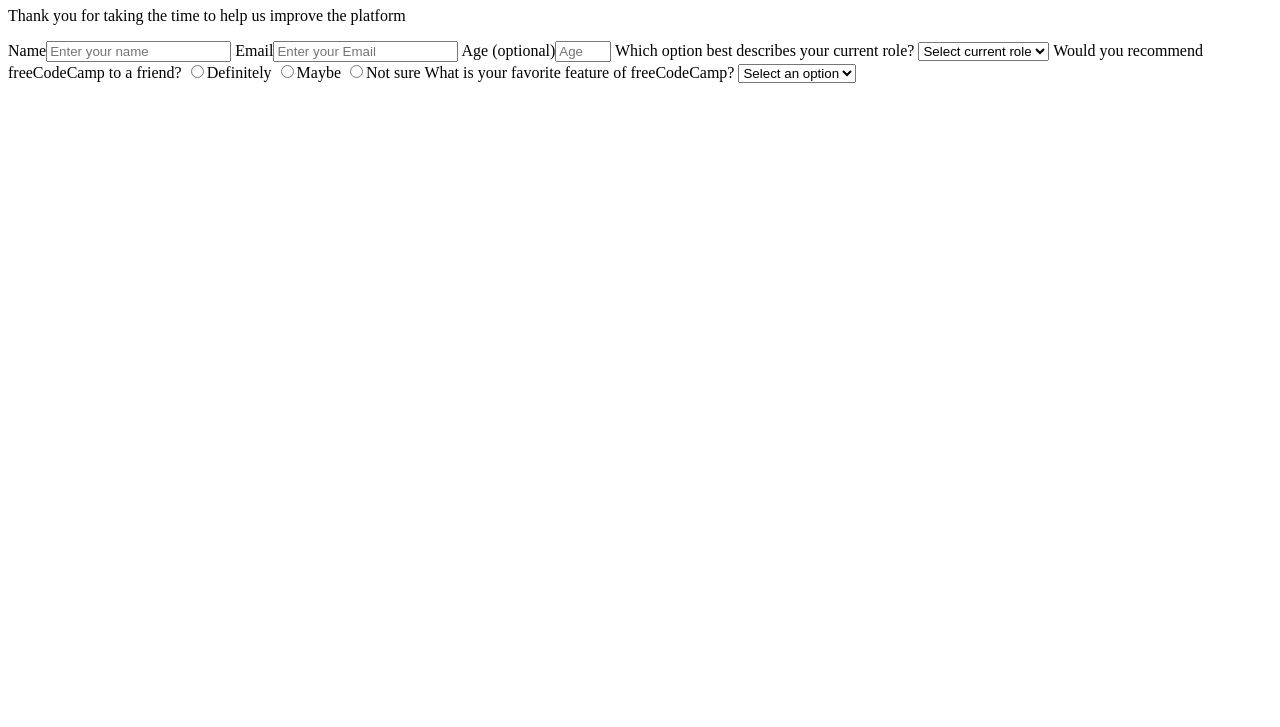
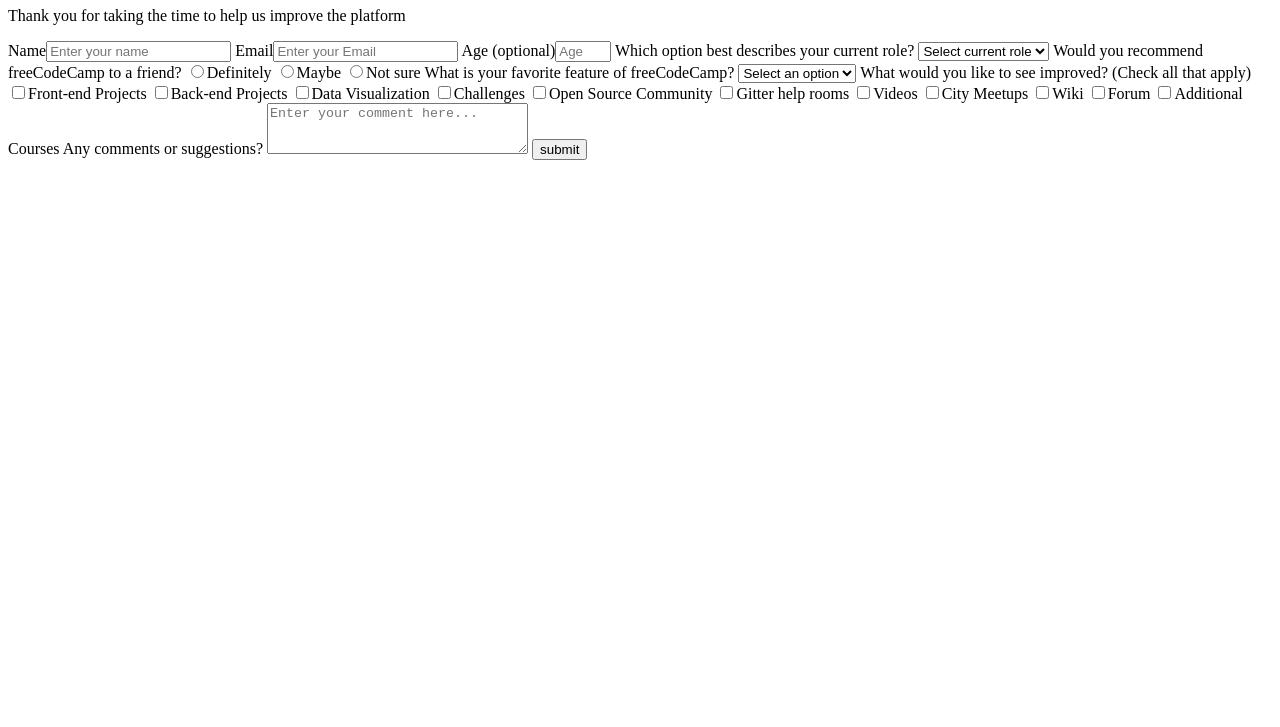
Before and after one commit to zerotwoadarsh/freeCodeCamp-surveyForm, a plain HTML site: page index.html in a window 1280 px wide. Shown: the part 73-800 px from the top of the page. Drawn offline with Linux system fonts and the light colour scheme.

Commit message:
index.html

```diff
--- a/index.html
+++ b/index.html
@@ -26,9 +26,9 @@
             </select>
 
         Would you recommend freeCodeCamp to a friend?
-        <label for="definitely"><input name="recommend" type="radio" id="definitely">Definitely</label>
-        <label for="maybe"><input name="recommend" type="radio" id="maybe">Maybe</label>
-        <label for="not-sure"><input name="recommend" type="radio" id="not-sure">Not sure</label>
+        <label for="definitely"><input name="recommend" type="radio" value="1" id="definitely">Definitely</label>
+        <label for="maybe"><input name="recommend" type="radio" value="2" id="maybe">Maybe</label>
+        <label for="not-sure"><input name="recommend" type="radio" value="3" id="not-sure">Not sure</label>
 
       What is your favorite feature of freeCodeCamp?
             <select name="" id="favorite">
@@ -39,8 +39,21 @@
                 <option value="4">Open source</option>
             </select>
 
+            What would you like to see improved? (Check all that apply)
+            <label for="front"><input type="checkbox" id="front" value="1">Front-end Projects</label>
+            <label for="back"><input type="checkbox" id="back" value="2">Back-end Projects</label>
+            <label for="data"><input type="checkbox" id="data" value="3">Data Visualization</label>
+            <label for="challenges"><input type="checkbox" id="challenges" value="4">Challenges</label>
+            <label for="open"><input type="checkbox" id="open" value="5">Open Source Community</label>
+            <label for="gitter"><input type="checkbox" id="gitter" value="6">Gitter help rooms</label>
+            <label for="videos"><input type="checkbox" id="videos" value="7">Videos</label>
+            <label for="meetups"><input type="checkbox" id="meetups" value="8">City Meetups</label>
+            <label for="wiki"><input type="checkbox" id="wiki" value="9">Wiki</label>
+            <label for="forum"><input type="checkbox" id="forum" value="10">Forum</label>
+            <label for="additionalCourses"><input type="checkbox" id="additionalCourses" value="11">Additional Courses</label>
 
+            <label for="comments">Any comments or suggestions? <textarea name="comments" id="comments" cols="30" rows="3" placeholder="Enter your comment here..."></textarea></label>
 
-
+            <input type="submit" id="submit" value="submit">
     </form>
 </html>
```
